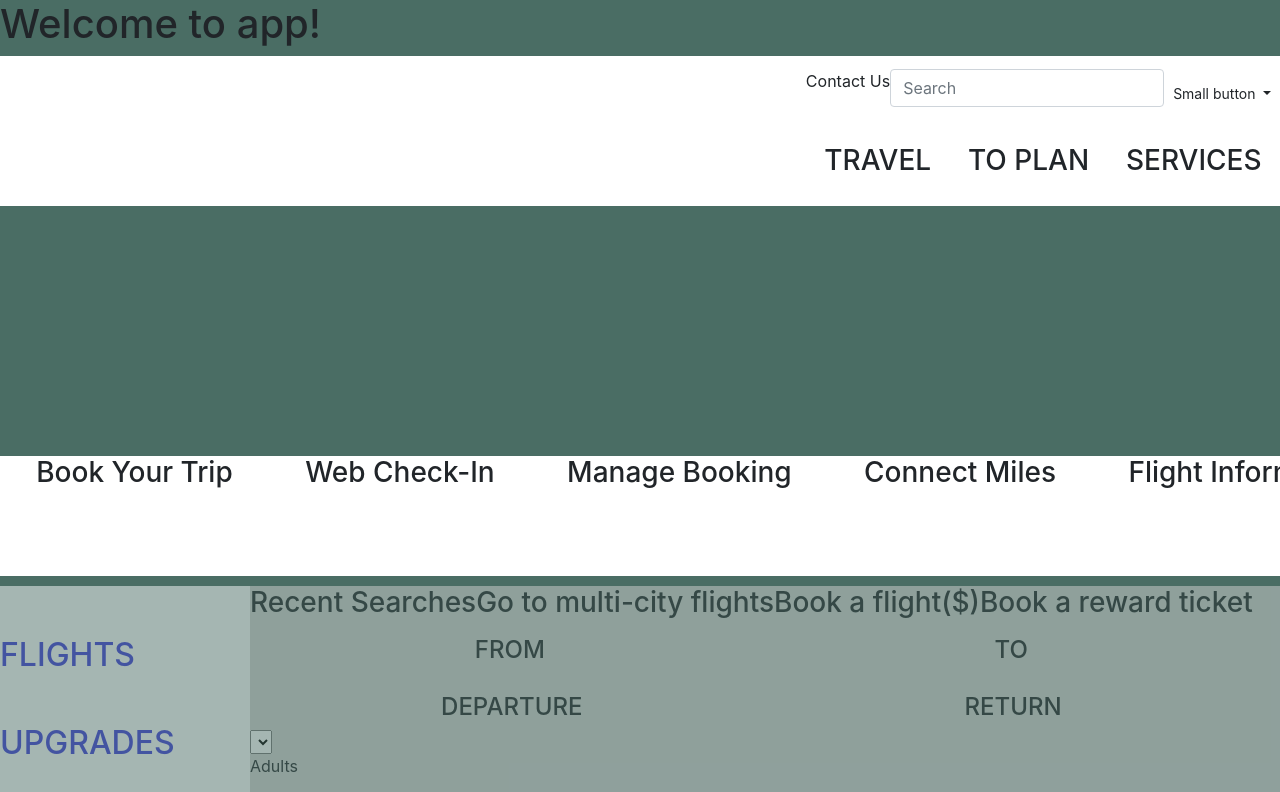
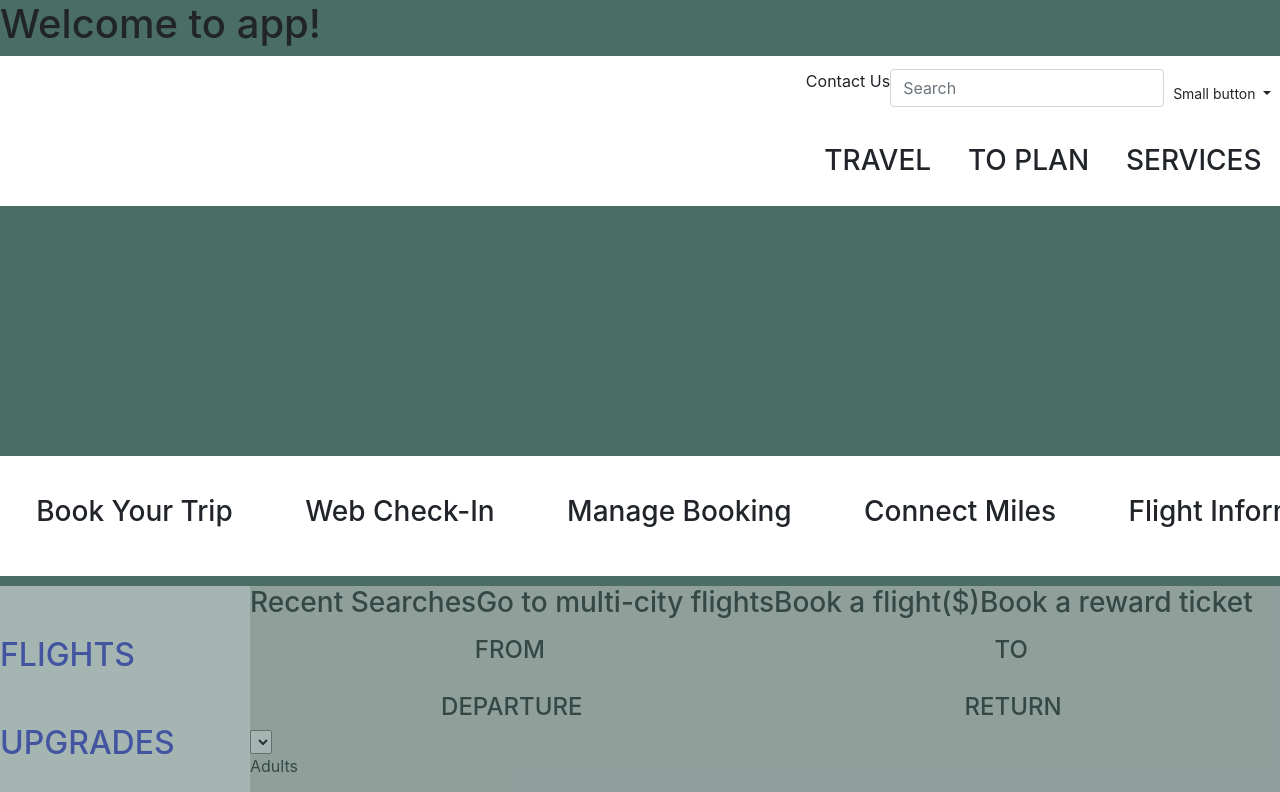
Before and after one commit to eshull/airline, an Angular app: page / in a window 1280 px wide. Shown: the top 792 px of the page. Built offline with nearby package versions, Linux system fonts and the light colour scheme.

Commit message:
add layout to info nav

```diff
--- a/src/app/booking-menu/booking-menu.component.css
+++ b/src/app/booking-menu/booking-menu.component.css
@@ -7,3 +7,33 @@
   flex-direction: row;
   margin-bottom: 10px;
 }
+
+.bookYourTrip {
+  display: flex;
+  flex-direction: column;
+  justify-content: center;
+}
+
+.webCheckIn {
+  display: flex;
+  flex-direction: column;
+  justify-content: center;
+}
+
+.manageBooking {
+  display: flex;
+  flex-direction: column;
+  justify-content: center;
+}
+
+.connectMiles {
+  display: flex;
+  flex-direction: column;
+  justify-content: center;
+}
+
+.flightInformation {
+  display: flex;
+  flex-direction: column;
+  justify-content: center;
+}
```
